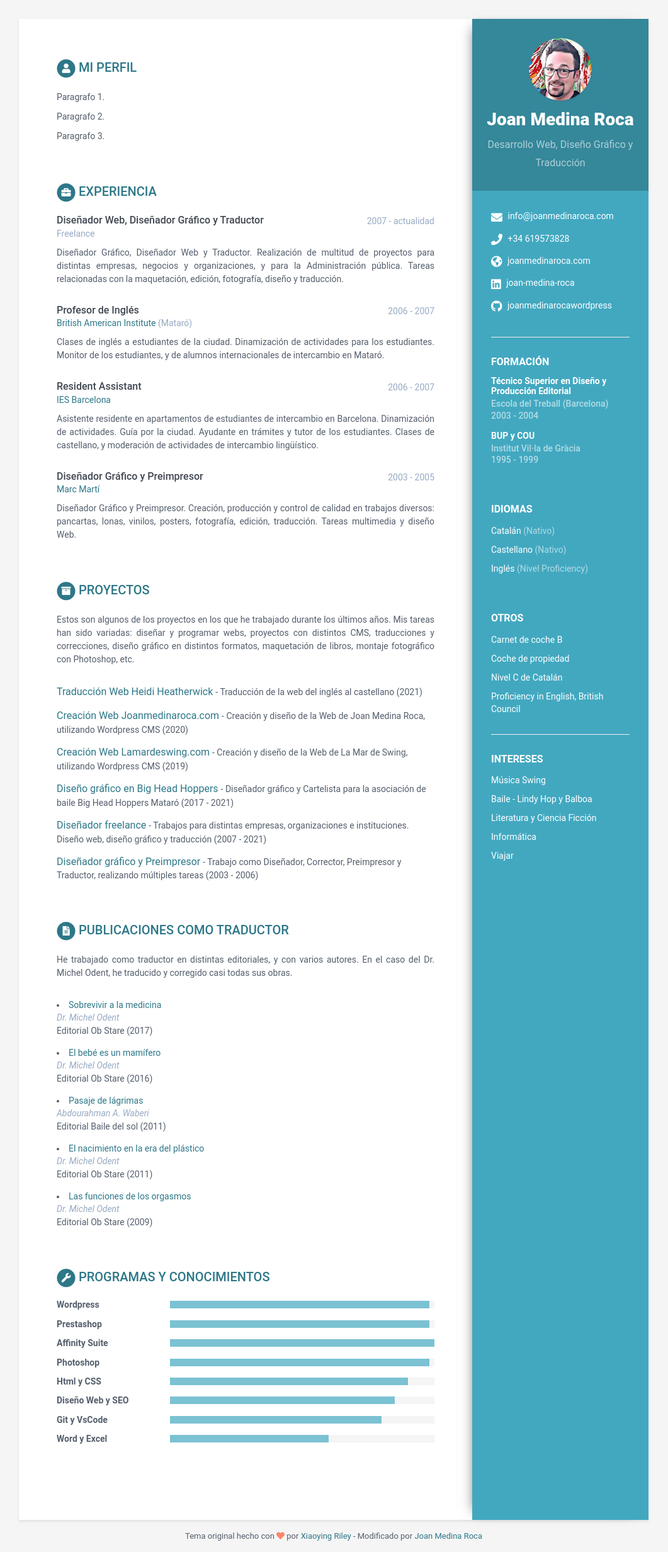
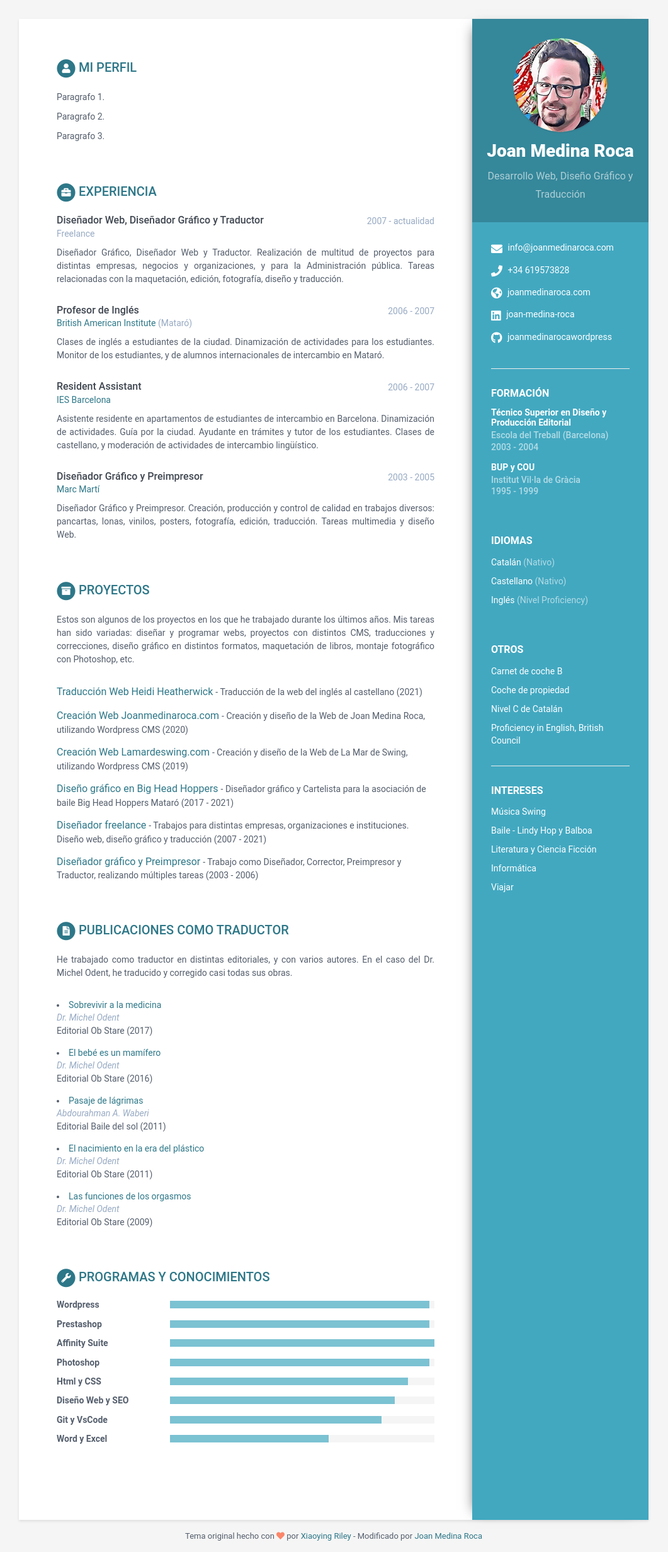
Before and after one commit to joan-medina-roca/cv.joanmedinaroca.com, a Jekyll site: the page built from index.html, in a window 1280 px wide. Shown: the whole page at 63% size, without its empty margins (110-1171 px from the left). Built offline with Jekyll 4.4.1, drawn with Linux system fonts in a browser that asks for light colours.

Commit message:
profile picture width and height

```diff
--- a/_sass/_base.scss
+++ b/_sass/_base.scss
@@ -88,7 +88,8 @@ p {
 
   .avatar {
     //used for profile image
-    max-width: 100px;
+    width: 150px;
+    height: 150px;
     margin-bottom: 15px;
     border: 0px solid #fff;
     border-radius: 100%;
```
